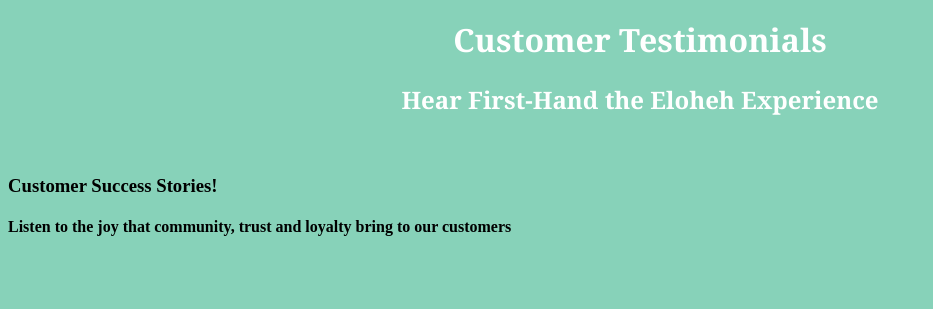
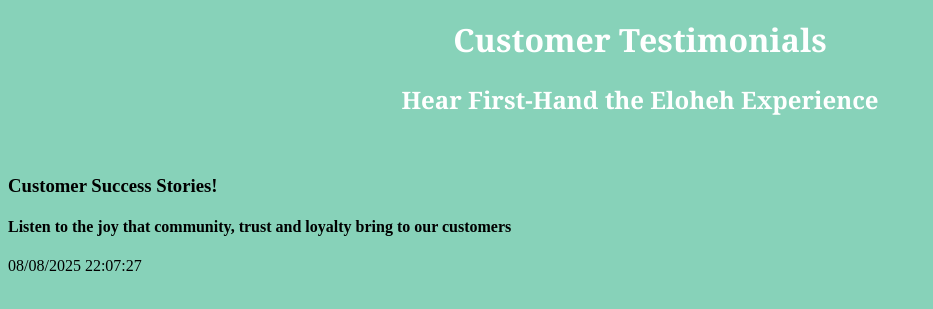
Before and after one commit to Andykelly819/TeamProject8, a plain HTML site: page index.html in a window 1280 px wide. Shown: the part 133-442 px from the top of the page, without its empty margins (0-933 px from the left). Drawn offline with Linux system fonts and the light colour scheme.

Commit message:
Update index.html

```diff
--- a/index.html
+++ b/index.html
@@ -18,6 +18,7 @@
 
   <h3><b>Customer Success Stories!</b></h3>
   <h4>Listen to the joy that community, trust and  loyalty bring to our customers</h4>
+  <script>document.write(document.lastModified);</script>
 </body>
 
 </html>
```
